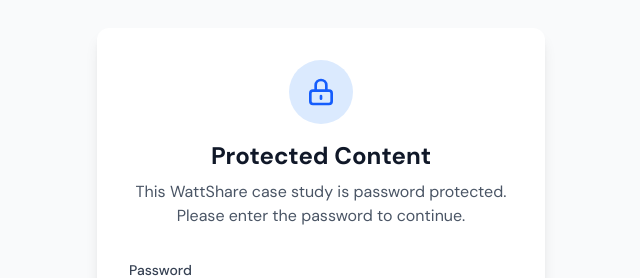
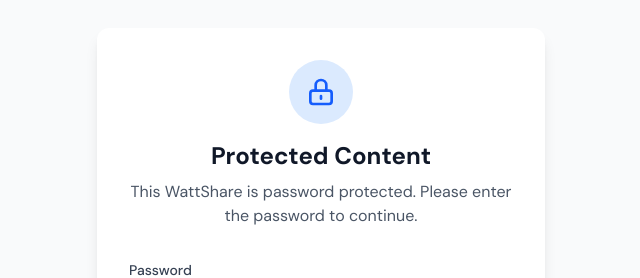
Before and after one commit to Highcard1/RezaBoostani, a Next.js app in the folder portfolio/: page /case-studies/watt-share in a window 1280 px wide. Shown: the part 143-421 px from the top of the page, without its empty margins (319-959 px from the left). Built offline with nearby package versions, Linux system fonts and the light colour scheme.

Commit message:
Need access contanct changed

```diff
--- a/portfolio/src/app/case-studies/thundervolt/page.tsx
+++ b/portfolio/src/app/case-studies/thundervolt/page.tsx
@@ -13,7 +13,7 @@
   }, []);
 
   return (
-    <PasswordProtection correctPassword="Sprint2025" title="ThunderVolt case study">
+    <PasswordProtection correctPassword="Sprint2025" title="ThunderVolt">
       <div className="min-h-screen bg-gray-50">
         <Header />
 
--- a/portfolio/src/app/case-studies/watt-share/page.tsx
+++ b/portfolio/src/app/case-studies/watt-share/page.tsx
@@ -17,7 +17,7 @@
   }, []);
 
   return (
-    <PasswordProtection correctPassword="Sprint2025" title="WattShare case study">
+    <PasswordProtection correctPassword="Sprint2025" title="WattShare">
       <div className="min-h-screen bg-gray-50">
         <Header />
 
```
